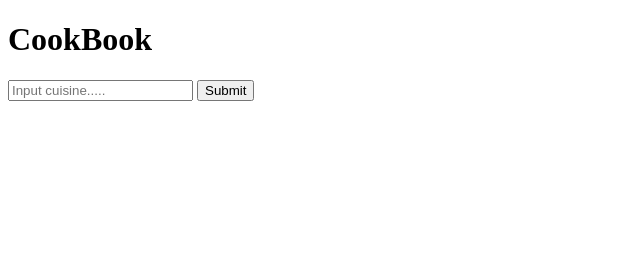
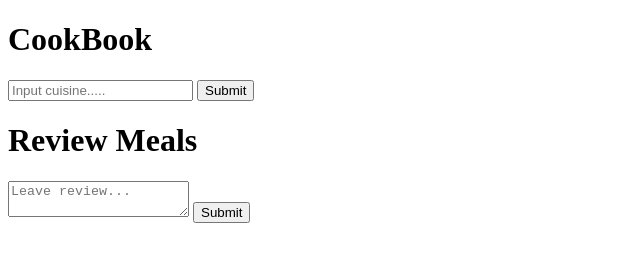
Before and after one commit to Mariam-Senzia/cookbook-application, a plain HTML site: page index.html in a window 1280 px wide. Shown: the whole page, without its empty margins (0-640 px from the left). Drawn offline with Linux system fonts and the light colour scheme.

Commit message:
Added a review form to the html file

```diff
--- a/index.html
+++ b/index.html
@@ -27,6 +27,17 @@
     </div>
 
 
+    <div id="form">
+        <h1>Review Meals</h1>
+        <form>
+        <textarea id="input" placeholder="Leave review..."></textarea>
+        <input id="submit" type="submit">
+        <div id="review">
+
+        </div>
+        </form>
+    </div>
+
     <script src="index.js"></script>
 
 </body>
```
